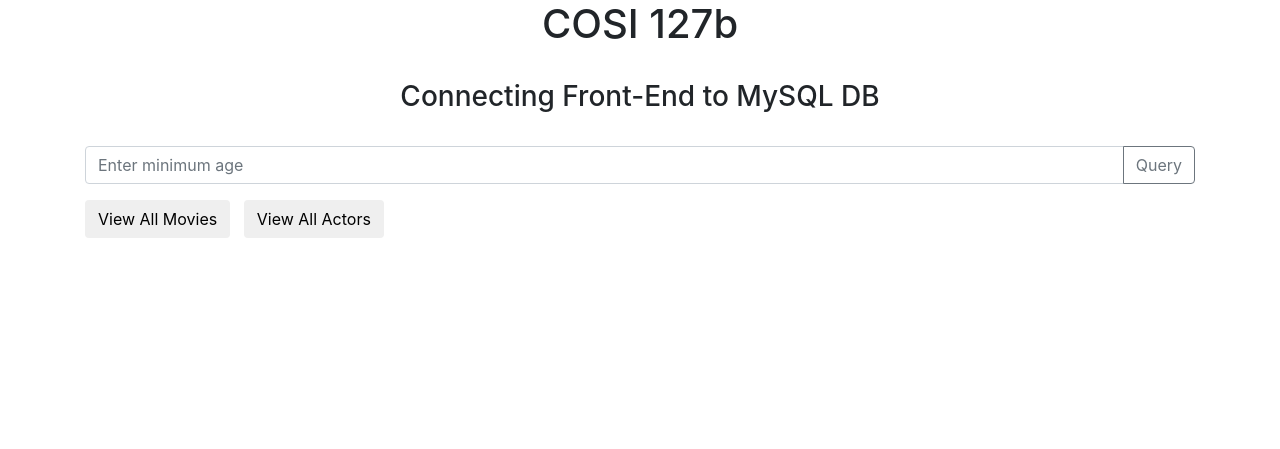
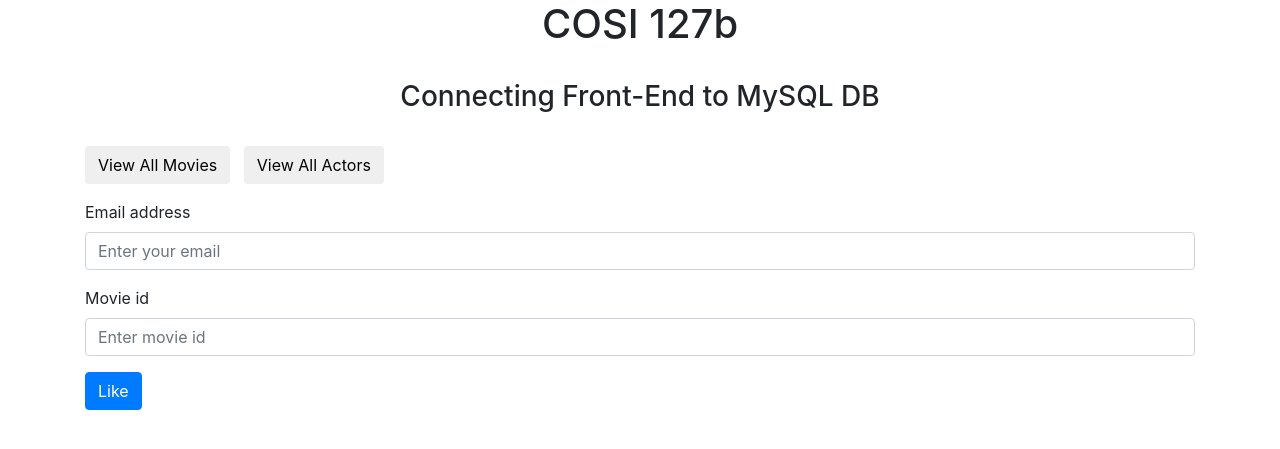
Before and after one commit to kaiyupeng/COSI127b-Project1, a PHP site: page / in a window 1280 px wide. Shown: the top 449 px of the page. Run offline with PHP 8.4, Linux system fonts and the light colour scheme; tables that the repository leaves empty or names only in its code hold one stand-in row (values such as "Sample post"); some libraries are stand-ins or nearby versions.

Commit message:
Add user liking movies feature

```diff
--- a/index.php
+++ b/index.php
@@ -18,7 +18,7 @@
         <h1 style="text-align:center">COSI 127b</h1><br>
         <h3 style="text-align:center">Connecting Front-End to MySQL DB</h3><br>
     </div>
-    <div class="container">
+    <!-- <div class="container">
         <form id="ageLimitForm" method="post" action="index.php">
             <div class="input-group mb-3">
                 <input type="text" class="form-control" placeholder="Enter minimum age" name="inputAge" id="inputAge">
@@ -27,7 +27,7 @@
                 </div>
             </div>
         </form>
-    </div>
+    </div> -->
     <div class="container">
         <form id="basicQueries" method="post" action="index.php">
             <div class="input-group mb-3">
@@ -37,6 +37,21 @@
             </div>
         </form>
     </div>
+    <div class="container">
+        <form id="usersLikingMovies" method="post" action="index.php">
+        <div class="form-group">
+            <label for="uemail">Email address</label>
+            <input type="email" class="form-control" id="uemail" name="uemail" placeholder="Enter your email" required>
+        </div>
+        <div class="form-group">
+            <label for="mpid">Movie id</label>
+            <input type="text" class="form-control" id="mpid" name="mpid" placeholder="Enter movie id" required>
+        </div>
+        <button type="submit" class="btn btn-primary" name="likeMovie" id="likeMovie">Like</button>
+        </form>
+    </div>
+    <br>
+
     <!-- <div class="container">
         <h1>Guests</h1>
         <?php
@@ -119,23 +134,10 @@
 
     </div> -->
 
-    <div class="container">
         <?php
         // Click "View All Movies"
         if(isset($_POST['viewAllMovies']))
         {
-            echo "<h1> Movies </h1>";
-            echo "<table class='table table-md table-bordered'>";
-            echo "<thead class='thead-dark' style='text-align: center'>";
-
-            echo "<tr><th class='col-md-2'>ID</th>
-            <th class='col-md-2'>Name</th>
-            <th class='col-md-2'>Rating</th>
-            <th class='col-md-2'>Production</th>
-            <th class='col-md-2'>Budget</th>
-            <th class='col-md-2'>Boxoffice collection</th>
-            </tr></thead>";
-
             class MovieRows extends RecursiveIteratorIterator {
                 function __construct($it) {
                     parent::__construct($it, self::LEAVES_ONLY);
@@ -170,6 +172,19 @@
 
                 $stmt->execute();
 
+                echo "<div class='container'>";
+                echo "<h1> Movies </h1>";
+                echo "<table class='table table-md table-bordered'>";
+                echo "<thead class='thead-dark' style='text-align: center'>";
+
+                echo "<tr><th class='col-md-2'>ID</th>
+                <th class='col-md-2'>Name</th>
+                <th class='col-md-2'>Rating</th>
+                <th class='col-md-2'>Production</th>
+                <th class='col-md-2'>Budget</th>
+                <th class='col-md-2'>Boxoffice collection</th>
+                </tr></thead>";
+
                 $result = $stmt->setFetchMode(PDO::FETCH_ASSOC);
 
                 foreach(new MovieRows(new RecursiveArrayIterator($stmt->fetchAll())) as $k=>$v) {
@@ -180,28 +195,14 @@
                 echo "Error: " . $e->getMessage();
             }
             echo "</table>";
+            echo "</div>";
             $conn = null;
         }
 
-        ?>
 
-    </div>
-
-    <div class="container">
-        <?php
         // Click "View All Actors"
         if(isset($_POST['viewAllActors']))
         {
-            echo "<h1> Actors </h1>";
-            echo "<table class='table table-md table-bordered'>";
-            echo "<thead class='thead-dark' style='text-align: center'>";
-
-            echo "<tr><th class='col-md-2'>ID</th>
-            <th class='col-md-2'>Name</th>
-            <th class='col-md-2'>Nationality</th>
-            <th class='col-md-2'>Date of birth</th>
-            <th class='col-md-2'>Gender</th>
-            </tr></thead>";
 
             class ActorRows extends RecursiveIteratorIterator {
                 function __construct($it) {
@@ -237,6 +238,18 @@
 
                 $stmt->execute();
 
+                echo "<div class='container'>";
+                echo "<h1> Actors </h1>";
+                echo "<table class='table table-md table-bordered'>";
+                echo "<thead class='thead-dark' style='text-align: center'>";
+
+                echo "<tr><th class='col-md-2'>ID</th>
+                <th class='col-md-2'>Name</th>
+                <th class='col-md-2'>Nationality</th>
+                <th class='col-md-2'>Date of birth</th>
+                <th class='col-md-2'>Gender</th>
+                </tr></thead>";
+
                 $result = $stmt->setFetchMode(PDO::FETCH_ASSOC);
 
                 foreach(new ActorRows(new RecursiveArrayIterator($stmt->fetchAll())) as $k=>$v) {
@@ -247,11 +260,62 @@
                 echo "Error: " . $e->getMessage();
             }
             echo "</table>";
+            echo "</div>";
+            $conn = null;
+        }
+
+        if(isset($_POST['likeMovie']))
+        {
+            $uemail = $_POST['uemail'];
+            $mpid = $_POST['mpid'];
+
+            // SQL CONNECTIONS
+            $servername = "localhost";
+            $username = "root";
+            $password = "";
+            $dbname = "COSI127b";
+
+            try {
+
+                $conn = new PDO("mysql:host=$servername;dbname=$dbname", $username, $password);
+                $conn->setAttribute(PDO::ATTR_ERRMODE, PDO::ERRMODE_EXCEPTION);
+
+                // check if user exists
+                $stmt1 = $conn->prepare("SELECT email FROM User WHERE email = :uemail");
+                $stmt1->bindParam(':uemail', $uemail);
+                $stmt1->execute();
+                $res1 = $stmt1->fetchAll(PDO::FETCH_ASSOC);
+
+                // check if movie exists
+                $stmt2 = $conn->prepare("SELECT mpid FROM Movie WHERE mpid = :mpid");
+                $stmt2->bindParam(':mpid', $mpid);
+                $stmt2->execute();
+                $res2 = $stmt2->fetchAll(PDO::FETCH_ASSOC);
+
+                echo "<div class='container'>";
+
+                if (empty($res1)) {
+                    echo "<p>Please register first!</p>";
+                } else if (empty($res2)) {
+                    echo "<p>Please enter a valid movie id!</p>";
+                } else { // update Likes table
+                    $stmt3 = $conn->prepare("INSERT INTO Likes VALUES (:uemail,:mpid)");
+                    $stmt3->bindParam(':uemail', $uemail);
+                    $stmt3->bindParam(':mpid', $mpid);
+                    $stmt3->execute();
+                    echo "<p>Successfully liked the movie!</p>";
+                }
+
+                echo "</div>";
+
+            }
+            catch(PDOException $e) {
+                echo "Error: " . $e->getMessage();
+            }
+
             $conn = null;
         }
 
         ?>
-
-    </div>
 </body>
 </html>
```
